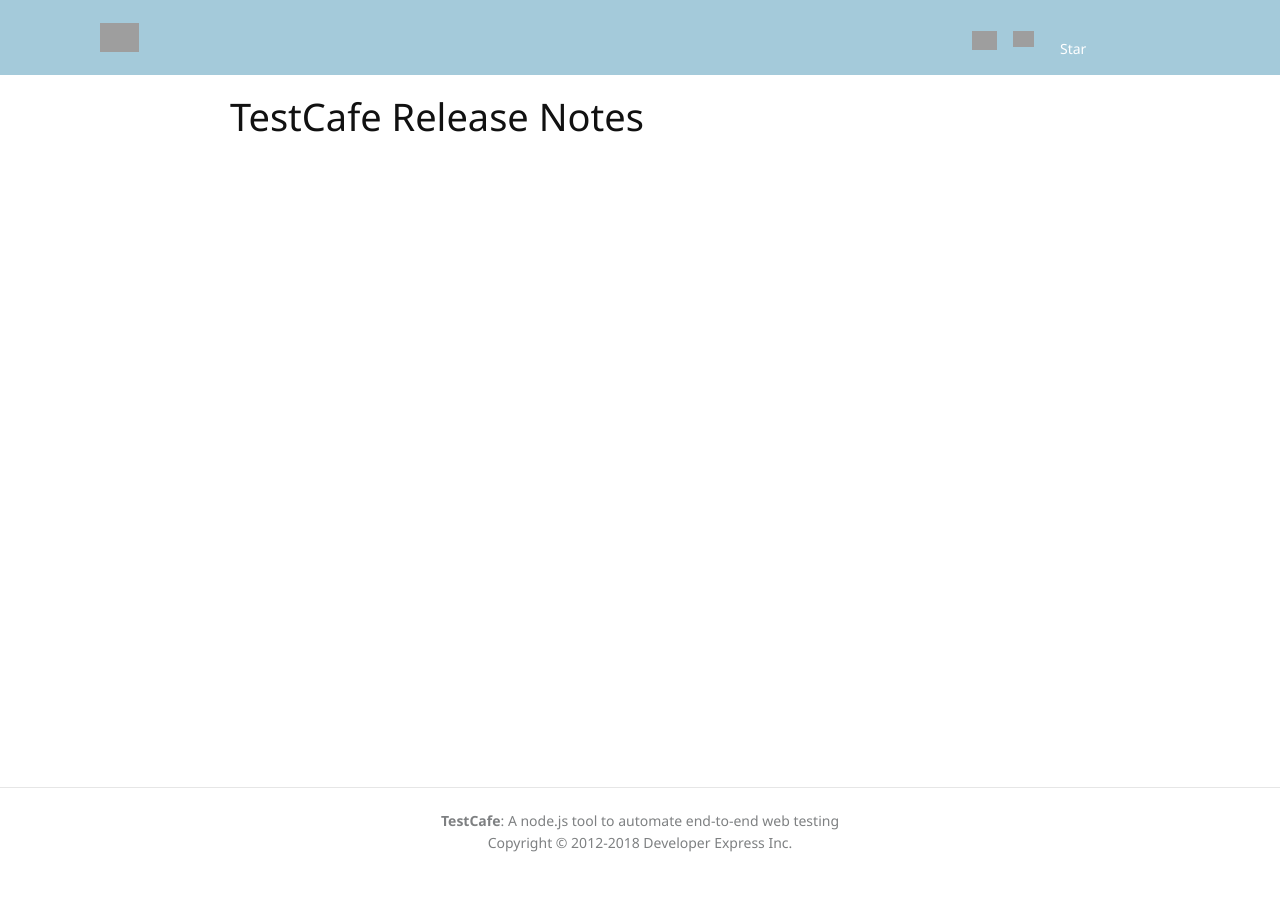
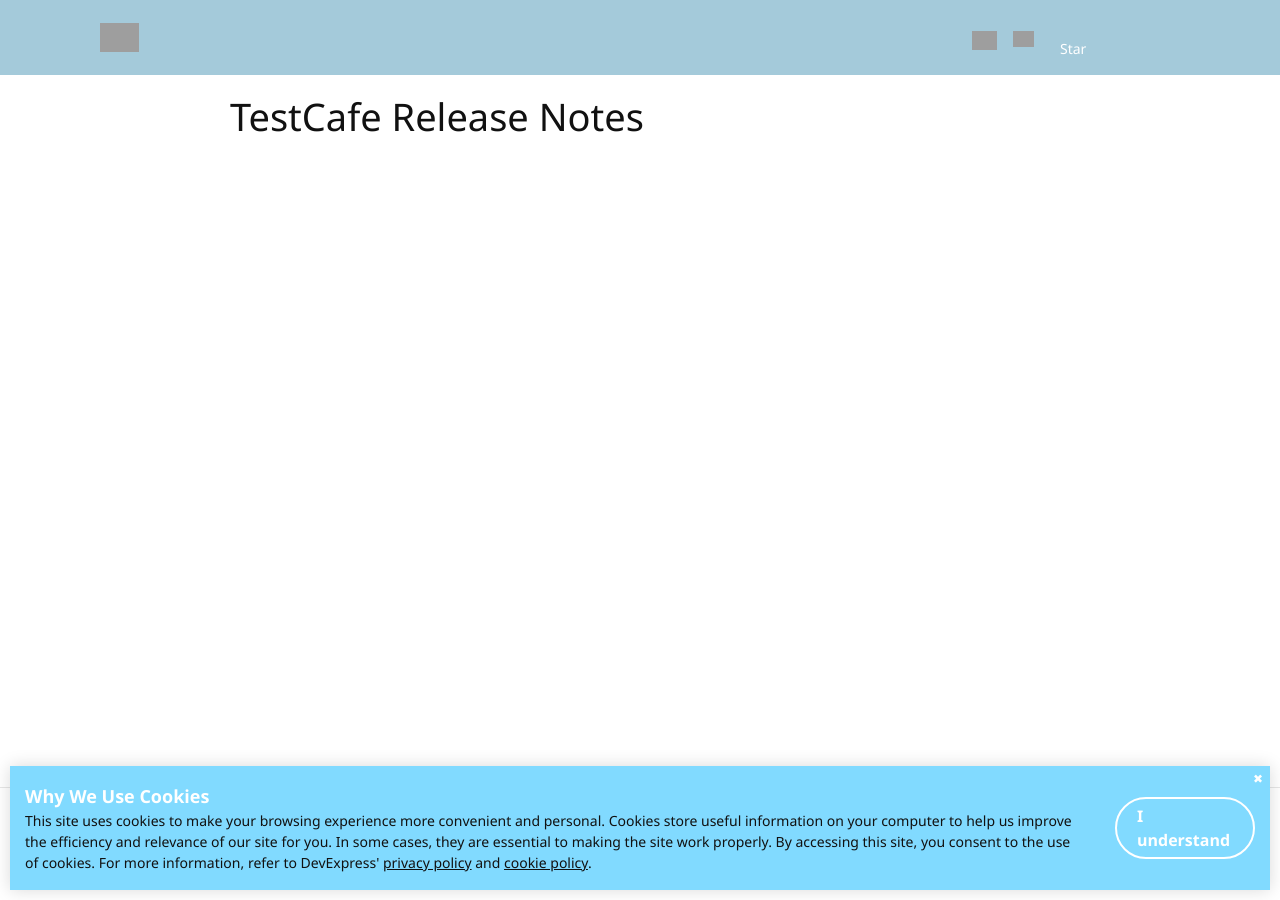
Before and after one commit to DevExpress/testcafe-gh-page-assets, a Jekyll site: the page built from src/blog/index.html, in a window 1280 px wide. Built offline with Jekyll 4.4.1, drawn with Linux system fonts in a browser that asks for light colours; nearby versions of some CDN libraries; Markdown is read by kramdown in place of the engine named in the settings; comment, search, counter and statistics services are not loaded; some of the changed lines change nothing that is shown; grey boxes are pictures that could not be loaded.

Commit message:
A fix to display notice on all pages

```diff
--- a/src/_includes/cookie-notice.html
+++ b/src/_includes/cookie-notice.html
@@ -1,4 +1,4 @@
-<script defer src="scripts/cookie-notice.js" type="text/javascript"></script>
+<script defer src="{{ "/scripts/cookie-notice.js" | prepend: site.baseurl }}" type="text/javascript"></script>
 <div class="cookie-notice">
     <div class="close-icon"></div>
     <div class="cookie-notice-content">
--- a/src/_includes/head.html
+++ b/src/_includes/head.html
@@ -24,6 +24,7 @@
   <link rel="stylesheet" href="https://fonts.googleapis.com/css?family=Roboto">
   <script defer src="https://cdnjs.cloudflare.com/ajax/libs/highlight.js/9.0.0/highlight.min.js"></script>
   <script defer src="https://buttons.github.io/buttons.js"></script>
+  <script defer type="text/javascript" src="https://ajax.aspnetcdn.com/ajax/jquery/jquery-2.2.3.min.js"></script>
   <script src="{{ "/scripts/mobile-detect.min.js" | prepend: site.baseurl }}" type="text/javascript"></script>
   <script>
       document.addEventListener('DOMContentLoaded', function (e) {
@@ -104,7 +105,6 @@
 
   {% if isLandingPage %}
     <script defer type="text/javascript" src="http://platform.twitter.com/widgets.js"></script>
-    <script defer type="text/javascript" src="https://ajax.aspnetcdn.com/ajax/jquery/jquery-2.2.3.min.js"></script>
     <script defer type="text/javascript" src="https://cdn3.devexpress.com/jslib/17.1.4/js/dx.all.js"></script>
     <script defer src="scripts/landing-page.js" type="text/javascript"></script>
     <script defer src="scripts/tweet-gallery.js" type="text/javascript"></script>
```
